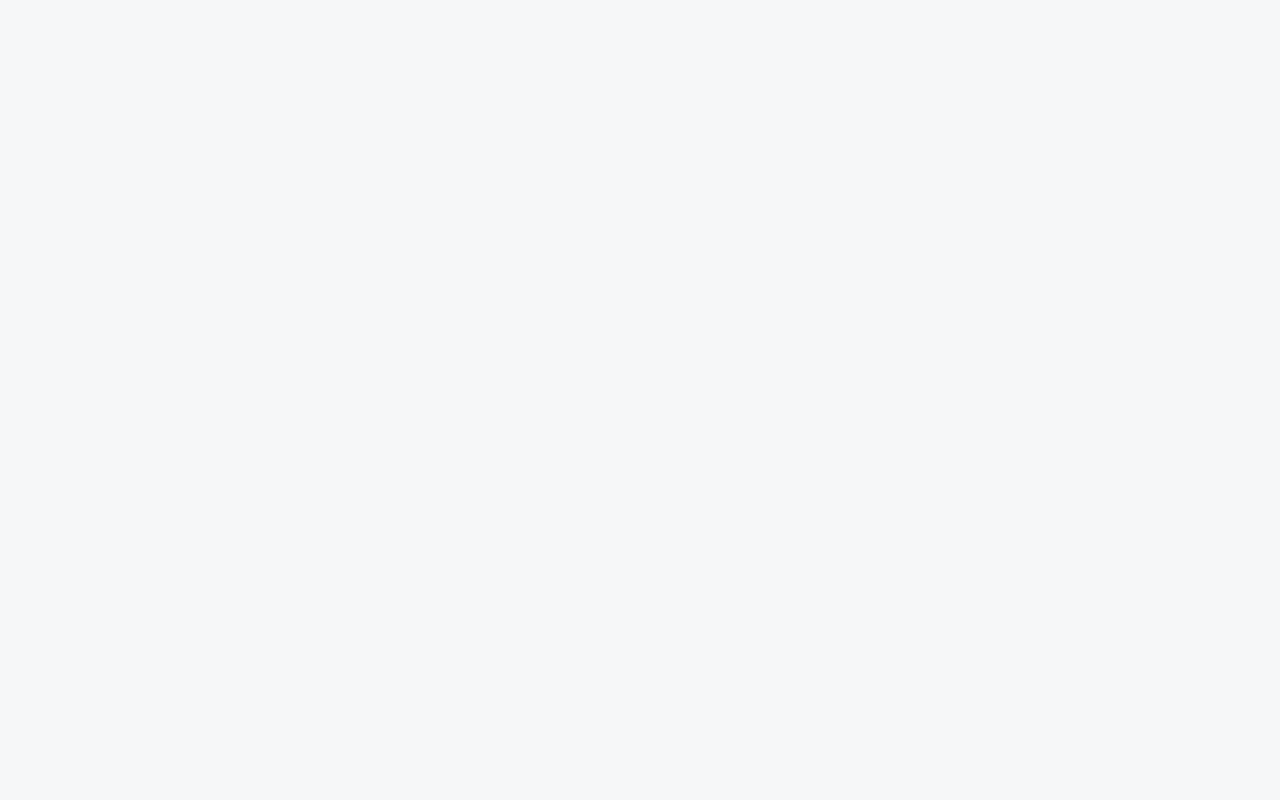
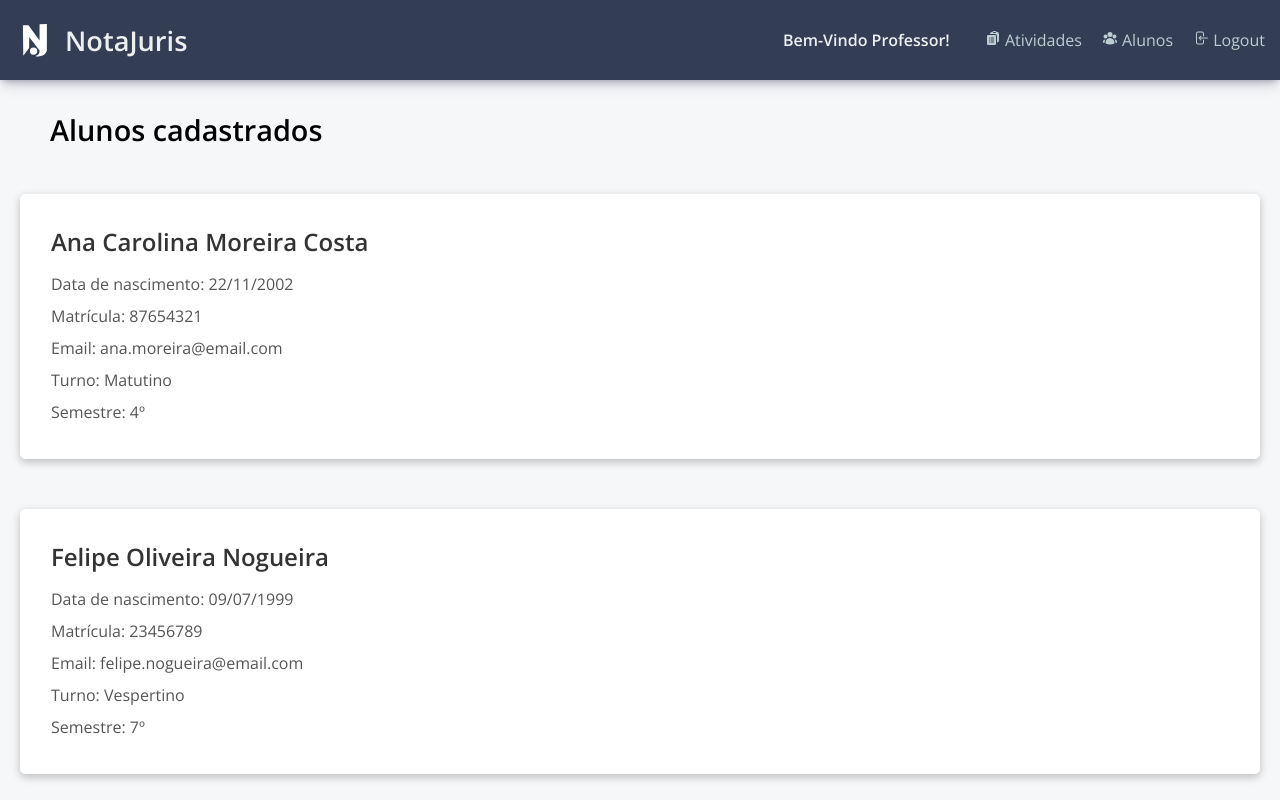
Before and after one commit to NotaJuris/frontend-notajuris, a React (Create React App) app: page /TeacherStudentsScreen in a window 1280 px wide. Before the commit this address had no page. Shown: the top 800 px of the page. Built offline with nearby package versions, Linux system fonts and the light colour scheme.

Commit message:
Update Teacher Home Screen

```diff
--- a/src/App.jsx
+++ b/src/App.jsx
@@ -3,6 +3,7 @@ import LoginScreen from './screens/LoginScreen';
 import TeacherScreen from './screens/TeacherScreen';
 import AdminScreen from './screens/AdminScreen';
 import StudentScreen from './screens/StudentScreen';
+import TeacherStudentsScreen from './screens/TeacherStudentsScreen';
 import { BrowserRouter as Router, Route, Routes } from 'react-router-dom';
 
 function App() {
@@ -13,6 +14,7 @@ function App() {
         <Route path="/AdminScreen" element={<AdminScreen />} />
         <Route path="/StudentScreen" element={<StudentScreen />} />
         <Route path="/TeacherScreen" element={<TeacherScreen />} />
+        <Route path="/TeacherStudentsScreen" element={<TeacherStudentsScreen />} />
       </Routes>
     </Router>
   );
--- a/src/components/TeacherComponents/CardsTeacher/CardsTeacherHome.css
+++ b/src/components/TeacherComponents/CardsTeacher/CardsTeacherHome.css
@@ -1,25 +1,20 @@
-.cards-teacher-container {
-    display: flex;
-    flex-wrap: wrap;
-    justify-content: space-around;
-    gap: 40px;
-    padding: 40px;
-}
-
 .cards-teacher-home {
+    position: relative;
     border: 1px solid #fff;
     border-radius: 5px;
-    padding: 85px;
+    padding: 30px;
     box-shadow: rgba(0, 0, 0, 0.24) 0px 3px 8px;
     background-color: #fff;
-    min-width: 750px;
-    flex: 1;
+    width: 100%;
+    max-width: 1400px;
+    margin: 15px auto;
+    display: flex;
     flex-direction: column;
-    position: relative;
-    display: flex;
-    justify-content: center;
-    align-items: center;
+    justify-content: flex-start;
     transition: transform 0.3s ease;
+    word-wrap: break-word;
+    box-sizing: border-box;
+
 }
 
 .cards-teacher-home:hover {
@@ -29,17 +24,13 @@
 .card-teacher-title {
     font-size: 1.3rem;
     font-weight: bold;
-    position: absolute;
-    top: 30px;
-    left: 30px;
+    margin-bottom: 10px;
+
 }
 
 .card-teacher-description {
     font-size: 0.9rem;
-    margin: 10px 0;
-    position: absolute;
-    top: 60px;
-    left: 30px;
+
 }
 
 .card-teacher-date {
@@ -48,21 +39,19 @@
     position: absolute;
     top: 10px;
     right: 10px;
-    color: #666;
+
 }
 
 .card-teacher-button {
-    padding: 10px 20px;
+    margin-top: 10px;
+    padding: 10px 15px;
     background-color: #333e54;
     color: white;
     border: none;
     border-radius: 7px;
     cursor: pointer;
-    position: absolute;
-    bottom: 30px;
-    left: 30px;
     transition: background-color 0.3s ease;
-
+    align-self: flex-start;
 
 }
 
--- a/src/components/TeacherComponents/CardsTeacher/CardsTeacherStudents.css
+++ b/src/components/TeacherComponents/CardsTeacher/CardsTeacherStudents.css
@@ -0,0 +1,63 @@
+.cards-teacher-students {
+    border: 1px solid #fff;
+    border-radius: 5px;
+    padding: 30px;
+    box-shadow: rgba(0, 0, 0, 0.24) 0px 3px 8px;
+    background-color: #fff;
+    width: 100%; /* Ocupa toda a largura */
+    max-width: 1400px; /* Limite máximo de largura */
+    margin: 15px auto; /* Centraliza o card horizontalmente e adiciona espaço em cima/embaixo */
+    flex-direction: column;
+    display: flex;
+    justify-content: flex-start;
+    transition: transform 0.3s ease;
+    word-wrap: break-word;
+    box-sizing: border-box;
+}
+
+.cards-teacher-students:hover {
+    transform: scale(1.02);
+}
+
+.card-teacher-fullName {
+    margin-bottom: 10px;
+    color: #333;
+
+
+}
+
+.card-teacher-birthDate {
+    margin: 5px 0;
+    color: #555;
+
+}
+
+.card-teacher-registrationNumber {
+    margin: 5px 0;
+    color: #555;
+
+}
+
+.card-teacher-email{
+    margin: 5px 0;
+    color: #555;
+
+}
+
+.card-teacher-shift{
+    margin: 5px 0;
+    color: #555;
+
+}
+
+.card-teacher-semester{
+    margin: 5px 0;
+    color: #555;
+}
+
+@media (max-width: 768px) {
+    .card-student {
+        margin: 10px;
+        padding: 15px;
+    }
+}
--- a/src/components/TeacherComponents/CardsTeacher/CardsTeacherStudents.jsx
+++ b/src/components/TeacherComponents/CardsTeacher/CardsTeacherStudents.jsx
@@ -0,0 +1,19 @@
+import React from 'react';
+import './CardsTeacherStudents.css';
+
+const CardsTeacherStudents = ({fullName, birthDate, registrationNumber, email, shift, semester}) => {
+    return (
+        <div className="cards-teacher-students">
+            <h2 className="card-teacher-fullName">{fullName}</h2>
+            <p className="card-teacher-birthDate">Data de nascimento: {birthDate}</p>
+            <p className="card-teacher-registrationNumber">Matrícula: {registrationNumber}</p>
+            <p className="card-teacher-email">Email: {email}</p>
+            <p className="card-teacher-shift">Turno: {shift}</p>
+            <p className="card-teacher-semester">Semestre: {semester}</p>
+
+        </div>
+    );
+
+}
+
+export default CardsTeacherStudents;
--- a/src/components/TeacherComponents/NavbarTeacher/NavbarTeacher.jsx
+++ b/src/components/TeacherComponents/NavbarTeacher/NavbarTeacher.jsx
@@ -1,6 +1,7 @@
 import React from 'react';
 import { HiClipboardDocumentList, HiUserGroup, HiArrowLeftOnRectangle } from "react-icons/hi2";
 import logo_notajuris from '../../../assets/images/logo_notajuris.svg';
+import { Link } from 'react-router-dom';
 import './NavbarTeacher.css';
 
 const NavbarTeacher = () => {
@@ -13,12 +14,12 @@ const NavbarTeacher = () => {
 
             <div className="navbar_teacher-right">
                 <h4 className="welcome-message">Bem-Vindo Professor!</h4>
-                <a href="#" className='atividades-link'>
+                <Link to='/TeacherScreen' className='atividades-link'>
                     <HiClipboardDocumentList className="icon" /> Atividades
-                </a>
-                <a href="#" className='alunos-link'>
+                </Link>
+                <Link to='/TeacherStudentsScreen' className='alunos-link'>
                     <HiUserGroup className="icon" /> Alunos
-                </a>
+                </Link>
                 <a href="#" className='logout-link'>
                     <HiArrowLeftOnRectangle className="icon" /> Logout
                 </a>
--- a/src/screens/LoginScreen.css
+++ b/src/screens/LoginScreen.css
@@ -5,8 +5,8 @@ body {
     align-items: center;
     min-height: 100vh;
     margin: 0;
-    font-family: Arial, sans-serif;
 }
+
 
 .login-container {
     width: 500px;
--- a/src/screens/LoginScreen.jsx
+++ b/src/screens/LoginScreen.jsx
@@ -36,14 +36,15 @@ const LoginScreen = () => {
       //Aqui para exibir as informações do usuário
       const userInfo = userResponse.data;
 
-      console.log("Dados do usuário: ", userInfo);
 
-      if (userInfo.cargo === 'Professor') {
+      if (userInfo.cargo === 'ORIENTADOR') {
         navigate('/TeacherScreen');
-      } else if (userInfo.cargo === 'Aluno') {
+      } else if (userInfo.cargo === 'ALUNO') {
         navigate('/StudentScreen');
       } else if (userInfo.cargo === 'SUPERADMIN') {
         navigate('/TeacherScreen');
+      } else if (userInfo.cargo === 'ADMINISTRADOR') {
+        navigate('/AdminScreen');
       }
 
     } catch (error) {
@@ -53,7 +54,8 @@ const LoginScreen = () => {
   };
 
   return (
-    <div className="login-container">
+    <div className="login-background">
+      <div className="login-container">
       <form onSubmit={handleSubmit}>
         <h1>Acesse o Sistema</h1>
         <div className="login-input-field">
@@ -84,6 +86,11 @@ const LoginScreen = () => {
         <button>Entrar</button>
       </form>
     </div>
+</div>
+
+
+
+
   );
 };
 
--- a/src/screens/TeacherScreen.css
+++ b/src/screens/TeacherScreen.css
@@ -1,5 +1,5 @@
 body {
-    background-color: #f6f7f8;
+
     margin: 0;
     padding: 0;
     font-family: 'Open Sans', sans-serif;
@@ -7,6 +7,7 @@ body {
 
 .teacher-screen {
     padding-top: 100px;
+    background-color: #f6f7f8;
 }
 
 .h2-home {
--- a/src/screens/TeacherScreen.jsx
+++ b/src/screens/TeacherScreen.jsx
@@ -7,6 +7,7 @@ const TeacherScreen = () => {
   return (
     <div className="teacher-screen">
       <NavbarTeacher />
+
       <div className="h2-home">
         <h2>Atividades recebidas</h2>
       </div>
--- /dev/null
+++ b/src/screens/TeacherStudentsScreen.css
@@ -0,0 +1,22 @@
+.teacher-screen {
+    padding-top: 100px;
+    background-color: #f6f7f8;
+}
+
+.h2-teacher-students {
+    font-size: 1.2rem;
+    padding: 10px;
+    padding-left : 50px;
+    font-weight: bold;
+}
+
+.cards-teacher-container {
+    display: flex;
+    flex-wrap: wrap;
+    gap: 20px;
+    padding: 20px;
+    width: 100vw;
+    box-sizing: border-box;
+    flex-direction: column; /* Alinha os itens verticalmente */
+    justify-content: flex-start;
+}
--- /dev/null
+++ b/src/screens/TeacherStudentsScreen.jsx
@@ -0,0 +1,67 @@
+import React from 'react';
+import { RiAccountCircleFill } from "react-icons/ri";
+import CardsTeacherStudents from '../components/TeacherComponents/CardsTeacher/CardsTeacherStudents';
+import NavbarTeacher from '../components/TeacherComponents/NavbarTeacher/NavbarTeacher';
+import './TeacherStudentsScreen.css';
+
+const TeacherStudentsScreen = () => {
+  const students = [
+    {
+      "fullName": "Ana Carolina Moreira Costa",
+      "birthDate": "22/11/2002",
+      "registrationNumber": "87654321",
+      "email": "ana.moreira@email.com",
+      "shift": "Matutino",
+      "semester": "4º"
+    },
+    {
+      "fullName": "Felipe Oliveira Nogueira",
+      "birthDate": "09/07/1999",
+      "registrationNumber": "23456789",
+      "email": "felipe.nogueira@email.com",
+      "shift": "Vespertino",
+      "semester": "7º"
+    },
+    {
+      "fullName": "Mariana Lopes Ferreira",
+      "birthDate": "30/05/2001",
+      "registrationNumber": "34567890",
+      "email": "mariana.ferreira@email.com",
+      "shift": "Noturno",
+      "semester": "6º"
+    },
+    {
+      "fullName": "Rafael Cardoso Almeida",
+      "birthDate": "18/09/2000",
+      "registrationNumber": "45678901",
+      "email": "rafael.almeida@email.com",
+      "shift": "Matutino",
+      "semester": "8º"
+    }
+  ];
+
+  return (
+    <div className="teacher-screen">
+      <NavbarTeacher />
+      <div className="h2-teacher-students">
+        <h2>Alunos cadastrados</h2>
+      </div>
+      <div className="cards-teacher-container">
+        {students.map((student, index) => (
+          <CardsTeacherStudents
+            key={index}
+            fullName={student.fullName}
+            birthDate={student.birthDate}
+            registrationNumber={student.registrationNumber}
+            email={student.email}
+            shift={student.shift}
+            semester={student.semester}
+            />
+        ))}
+
+      </div>
+    </div>
+  );
+}
+
+export default TeacherStudentsScreen;
```
